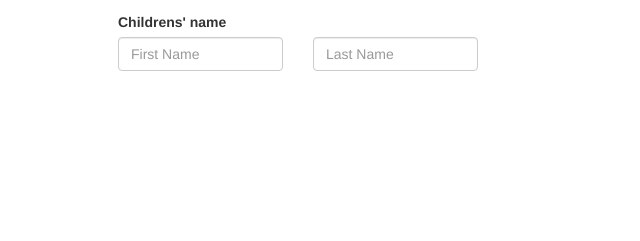
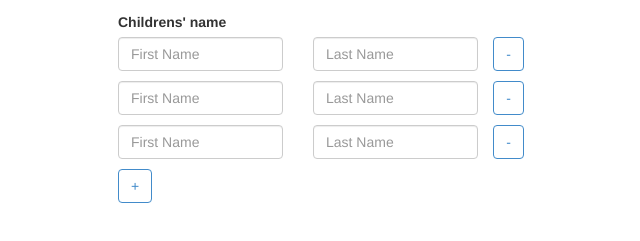
Before and after one commit to karanmhatre/Multi-Input, a plain HTML site: page index.html in a window 1280 px wide. Shown: the part 255-496 px from the top of the page, without its empty margins (342-982 px from the left). Drawn offline with Linux system fonts and the light colour scheme.

Commit message:
Fixed filename error

```diff
--- a/index.html
+++ b/index.html
@@ -35,10 +35,10 @@
 
 	<script src="scripts/jquery-1.10.2.js"></script>
 	<script src="bootstrap/js/bootstrap.min.js"></script>
-	<script src="scripts/jform.js" type="text/javascript"></script>
+	<script src="scripts/jquery.multi-input.js" type="text/javascript"></script>
 
 	<script>
-		$(".children_field").osf({
+		$(".children_field").multiInput({
 			max: 5,
 			min: 3
 		});
--- a/scripts/jquery.multi-input.js
+++ b/scripts/jquery.multi-input.js
@@ -1,14 +1,14 @@
 (function($) {
-	$.OSF = {
+	$.multiInput = {
 		defaults: {
 			max: 10,
 			min: 1
 		}
 	};
 
-	$.fn.osf = function(config) {
+	$.fn.multiInput = function(config) {
 
-		var config = $.extend({}, $.OSF.defaults, config);
+		var config = $.extend({}, $.multiInput.defaults, config);
 
 		var $this = $(this);
 
```
